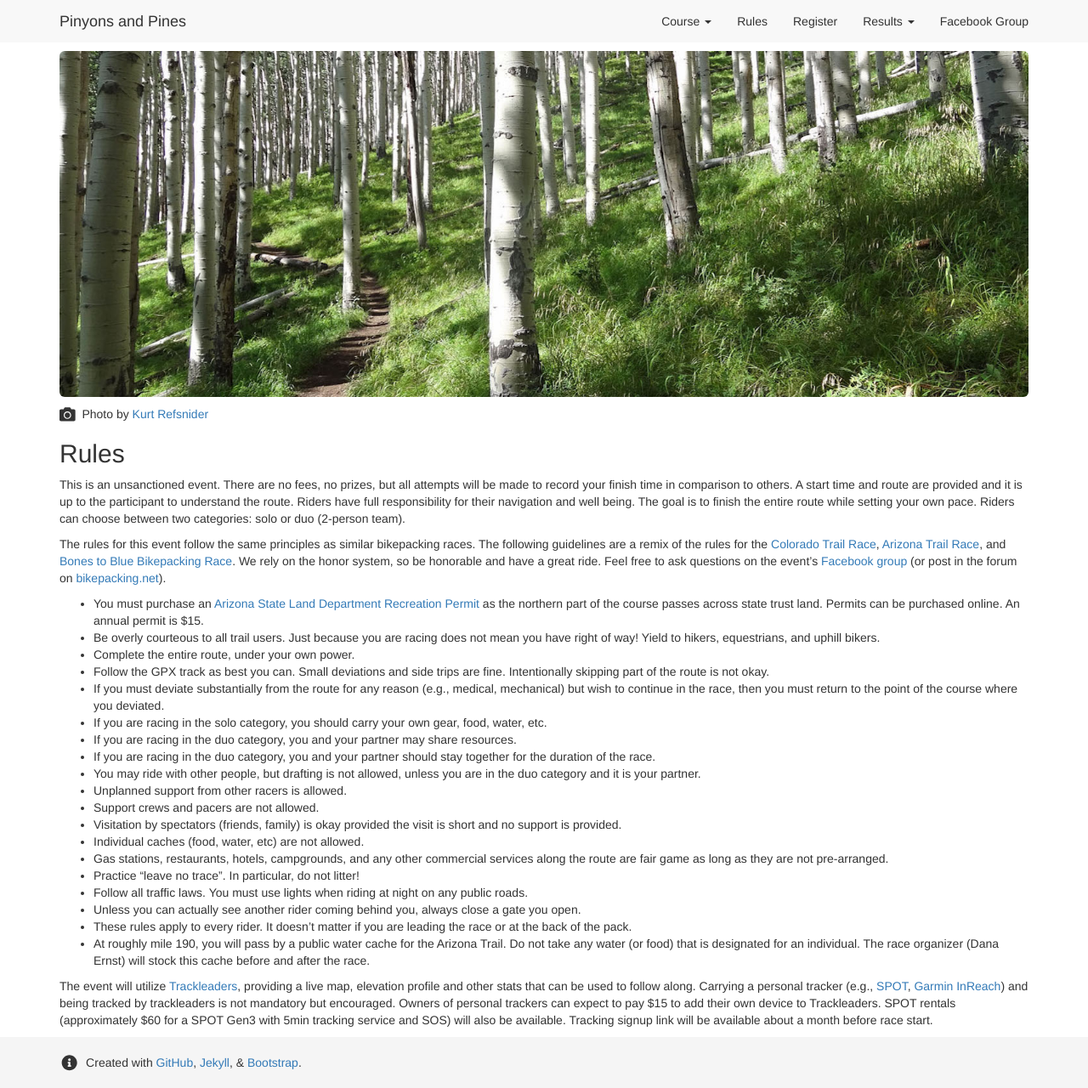
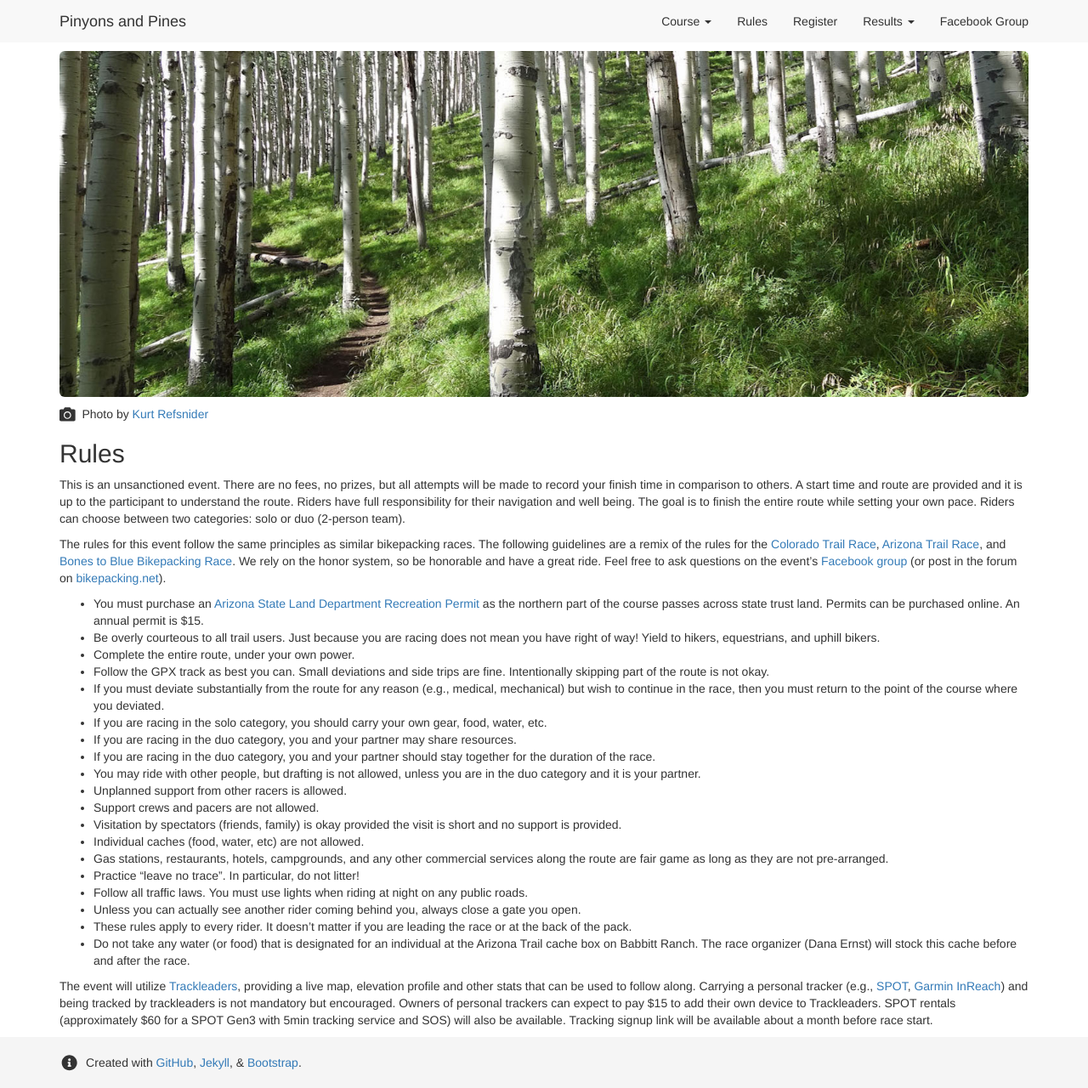
Before and after one commit to dcernst/PinyonsPines, a Jekyll site: the page built from rules.md, in a window 1280 px wide and 1280 px high. Shown: the whole window at 85% size. Built offline with Jekyll 4.4.1, drawn with Linux system fonts in a browser that asks for light colours; nearby versions of some CDN libraries.

Commit message:
Update to rules

```diff
--- a/rules.md
+++ b/rules.md
@@ -32,6 +32,6 @@
 - Follow all traffic laws. You must use lights when riding at night on any public roads.
 - Unless you can actually see another rider coming behind you, always close a gate you open.
 - These rules apply to every rider. It doesn't matter if you are leading the race or at the back of the pack.
-- At roughly mile 190, you will pass by a public water cache for the Arizona Trail. Do not take any water (or food) that is designated for an individual. The race organizer (Dana Ernst) will stock this cache before and after the race.
+- Do not take any water (or food) that is designated for an individual at the Arizona Trail cache box on Babbitt Ranch. The race organizer (Dana Ernst) will stock this cache before and after the race.
 
 The event will utilize [Trackleaders](http://trackleaders.com), providing a live map, elevation profile and other stats that can be used to follow along. Carrying a personal tracker (e.g., [SPOT](https://www.findmespot.com/en/), [Garmin InReach](https://explore.garmin.com/en-US/inreach/)) and being tracked by trackleaders is not mandatory but encouraged. Owners of personal trackers can expect to pay $15 to add their own device to Trackleaders. SPOT rentals (approximately $60 for a SPOT Gen3 with 5min tracking service and SOS) will also be available. Tracking signup link will be available about a month before race start.
```
